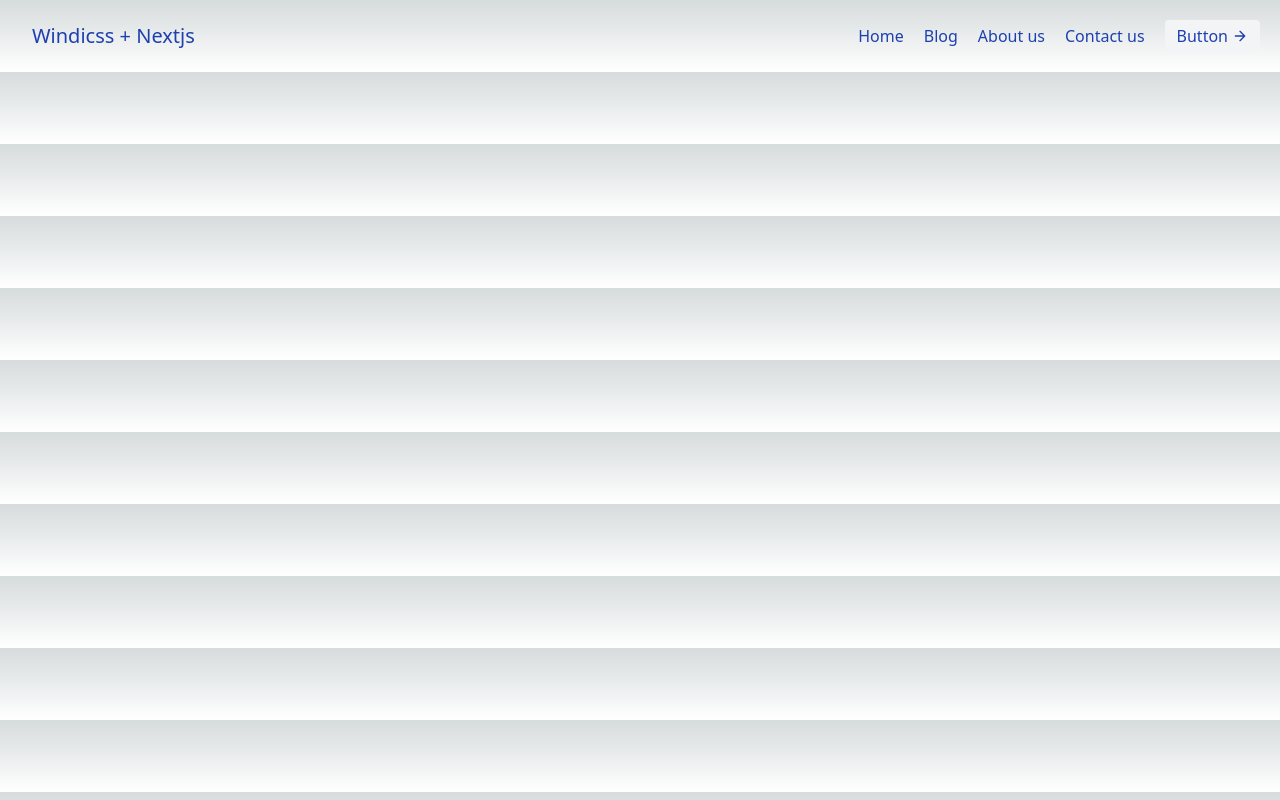
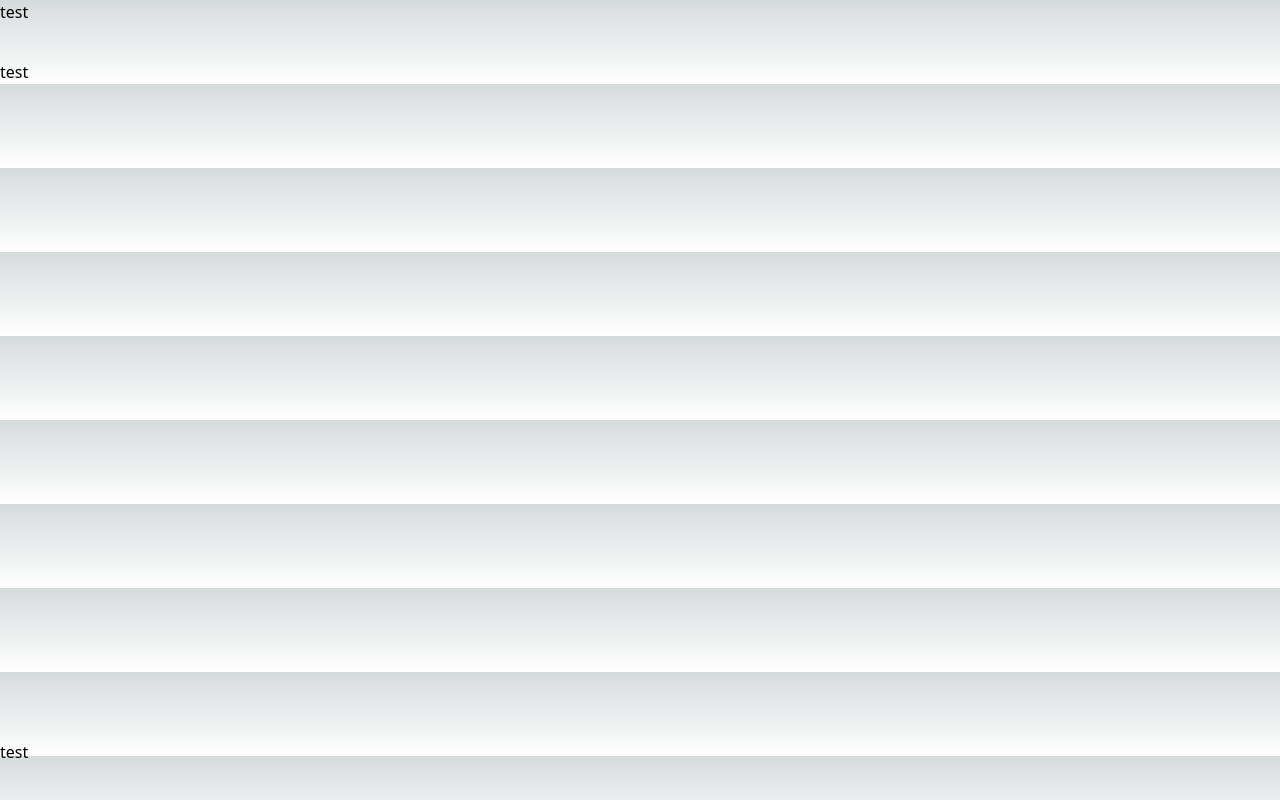
Before and after one commit to LEEYEJI501/earthquake, a Next.js app: page / in a window 1280 px wide. Built offline with nearby package versions, Linux system fonts and the light colour scheme.

Commit message:
layout component 추가

```diff
--- /dev/null
+++ b/component/Common/Layout/LayoutArticle.tsx
@@ -0,0 +1,11 @@
+import { ReactNode } from "react";
+
+type props = { children?: ReactNode };
+
+export default function LayoutArticle(props: props) {
+  return (
+    <>
+      <article>{props.children}</article>
+    </>
+  );
+}
--- /dev/null
+++ b/component/Common/Layout/LayoutFooter.tsx
@@ -0,0 +1,15 @@
+import { ReactNode } from "react";
+
+type props = { children?: ReactNode; left?: ReactNode; right?: ReactNode };
+
+export default function LayoutFooter(props: props) {
+  return (
+    <>
+      <footer className="fixed bottom-0 flex w-full max-h-60px min-h-60px">
+        {props.children}
+        {props.left && <div className="mr-auto">{props.left}</div>}
+        {props.right && <div className="ml-auto">{props.right}</div>}
+      </footer>
+    </>
+  );
+}
--- /dev/null
+++ b/component/Common/Layout/LayoutHeader.tsx
@@ -0,0 +1,15 @@
+import { ReactNode } from "react";
+
+type props = { children?: ReactNode; left?: ReactNode; right?: ReactNode };
+
+export default function LayoutHeader(props: props) {
+  return (
+    <>
+      <header className="fiexd top-0 flex w-full max-h-60px min-h-60px text-center">
+        {props.children}
+        {props.left && <div className="mr-auto">{props.left}</div>}
+        {props.right && <div className="ml-auto">{props.right}</div>}
+      </header>
+    </>
+  );
+}
--- a/pages/index.tsx
+++ b/pages/index.tsx
@@ -1,40 +1,18 @@
-import Head from "next/head";
-import Image from "next/image";
+import LayoutHeader from "@/component/Common/Layout/LayoutHeader";
+import LayoutFooter from "@/component/Common/Layout/LayoutFooter";
+import LayoutArticle from "@/component/Common/Layout/LayoutArticle";
 import { Inter } from "next/font/google";
-import styles from "@/styles/Home.module.css";
 
 const inter = Inter({ subsets: ["latin"] });
 
 export default function Home() {
   return (
     <>
-      <header className="text-blue-800 body-font ">
-        <div className="container mx-auto flex flex-wrap p-5 flex-col md:flex-row items-center ">
-          <a className="flex title-font font-medium items-center mb-4 md:mb-0">
-            <span className="ml-3 text-xl"> Windicss + Nextjs</span>
-          </a>
-          <nav className="md:ml-auto flex flex-wrap items-center text-base justify-center">
-            <a className="mr-5 text-blue-800 hover:text-gray-900">Home</a>
-            <a className="mr-5 hover:text-gray-900">Blog</a>
-            <a className="mr-5 hover:text-gray-900">About us</a>
-            <a className="mr-5 hover:text-gray-900">Contact us</a>
-          </nav>
-          <button className="inline-flex items-center bg-gray-100 border-0 py-1 px-3 focus:outline-none hover:bg-gray-200 rounded text-base mt-4 md:mt-0">
-            Button
-            <svg
-              fill="none"
-              stroke="currentColor"
-              strokeLinecap="round"
-              strokeLinejoin="round"
-              strokeWidth="2"
-              className="w-4 h-4 ml-1"
-              viewBox="0 0 24 24"
-            >
-              <path d="M5 12h14M12 5l7 7-7 7"></path>
-            </svg>
-          </button>
-        </div>
-      </header>
+      <LayoutHeader left={<div>test</div>}></LayoutHeader>
+      <LayoutArticle>test</LayoutArticle>
+      <LayoutFooter>
+        <div>test</div>
+      </LayoutFooter>
     </>
   );
 }
```
Also changed, not shown: api/hello.ts (renamed from pages/api/hello.ts).
